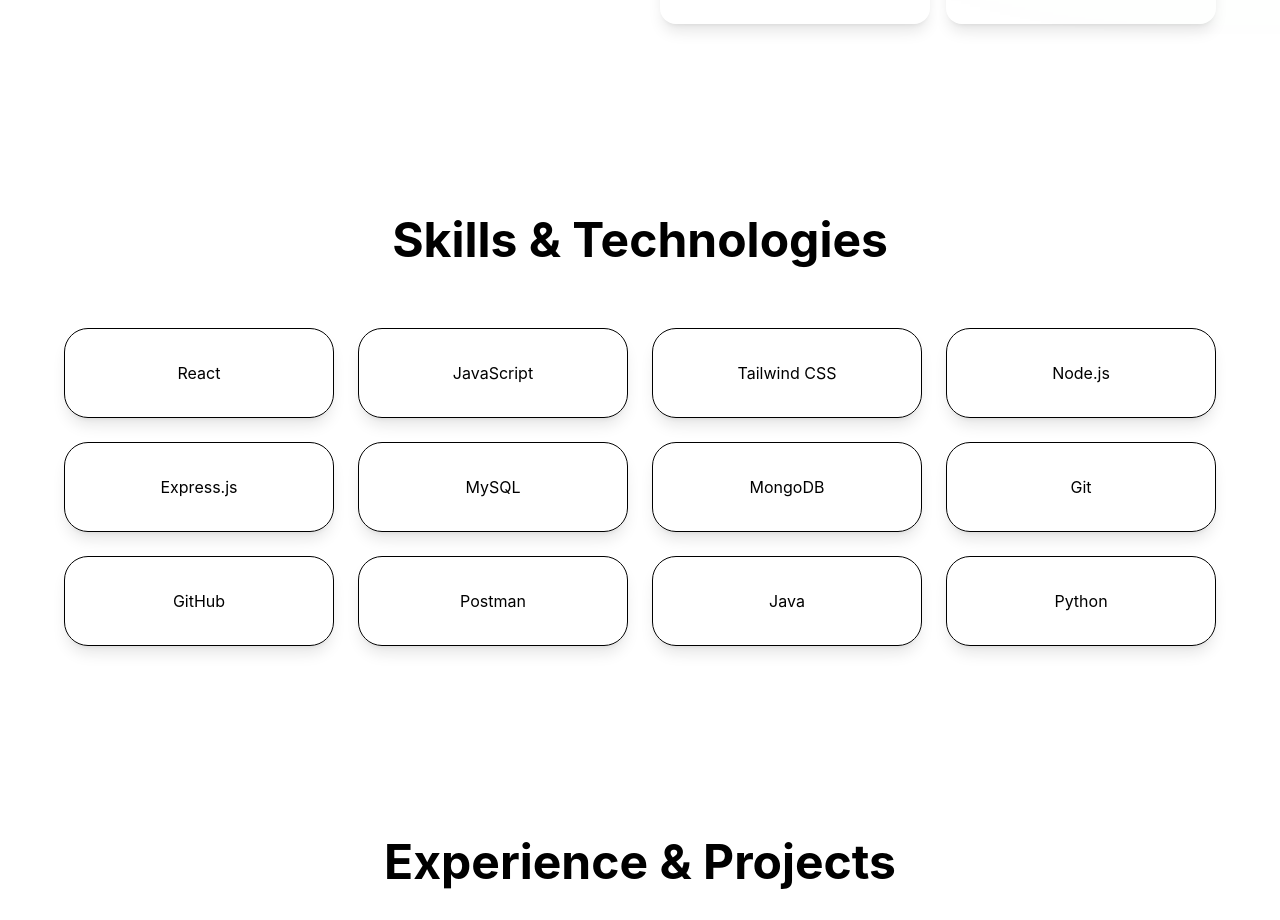
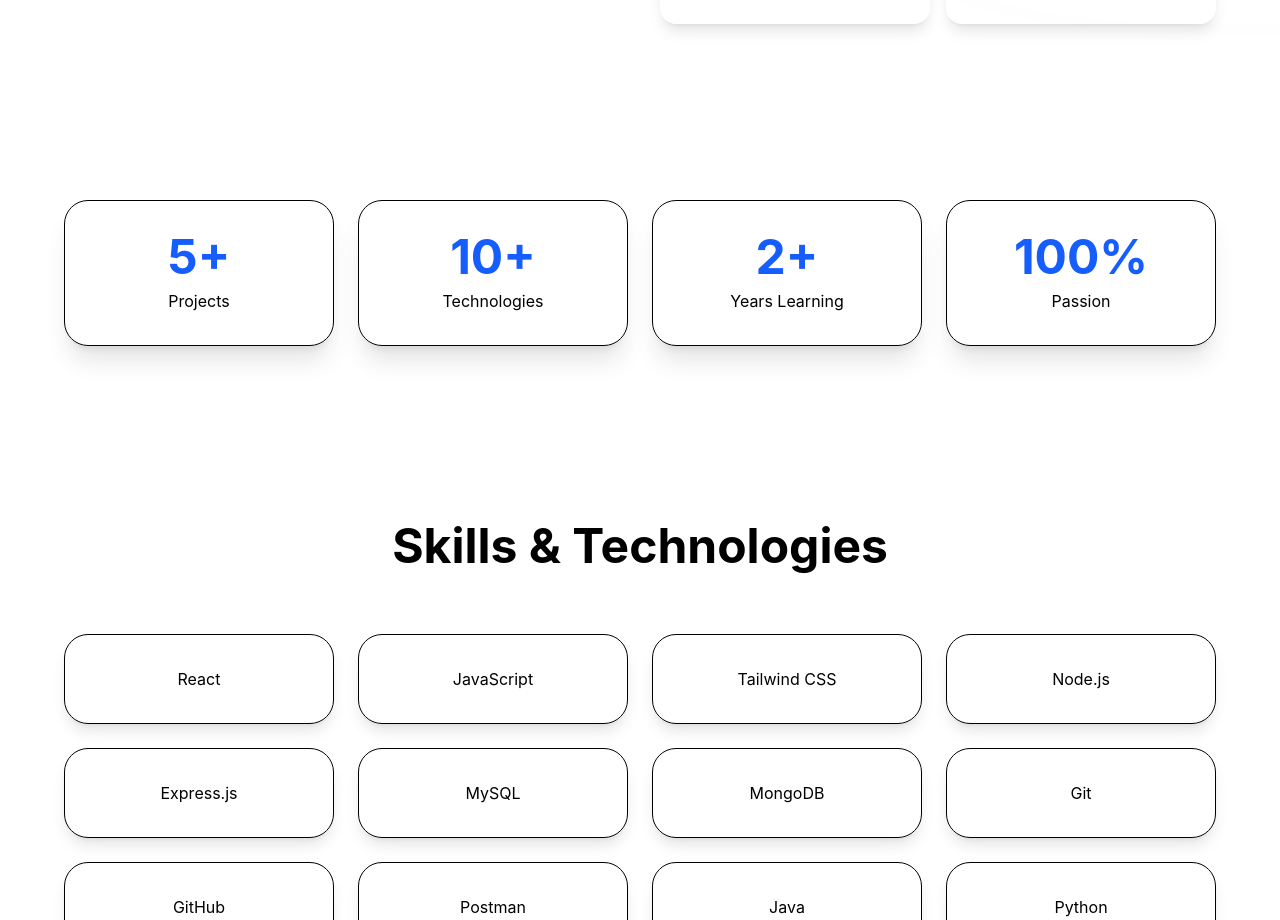
Before and after one commit to Nuskan2003/portfolio-website, a React app in the folder frontend/: page / in a window 1280 px wide. Shown: the part 1200-2120 px from the top of the page. Built offline with nearby package versions, Linux system fonts and the light colour scheme; the HTML template or start-up script is replaced by a standard one.

Commit message:
Integrate animated statistics section into homepage

```diff
--- a/frontend/src/pages/Home.jsx
+++ b/frontend/src/pages/Home.jsx
@@ -1,6 +1,7 @@
 import Navbar from "../components/Navbar";
 import Hero from "../components/Hero";
 import About from "../components/About";
+import Stats from "../components/Stats";
 import Skills from "../components/Skills";
 import Experience from "../components/Experience";
 import Projects from "../components/Projects";
@@ -16,6 +17,8 @@ function Home() {
       <Hero />
 
       <About />
+
+      <Stats />
 
       <Skills />
 
```
